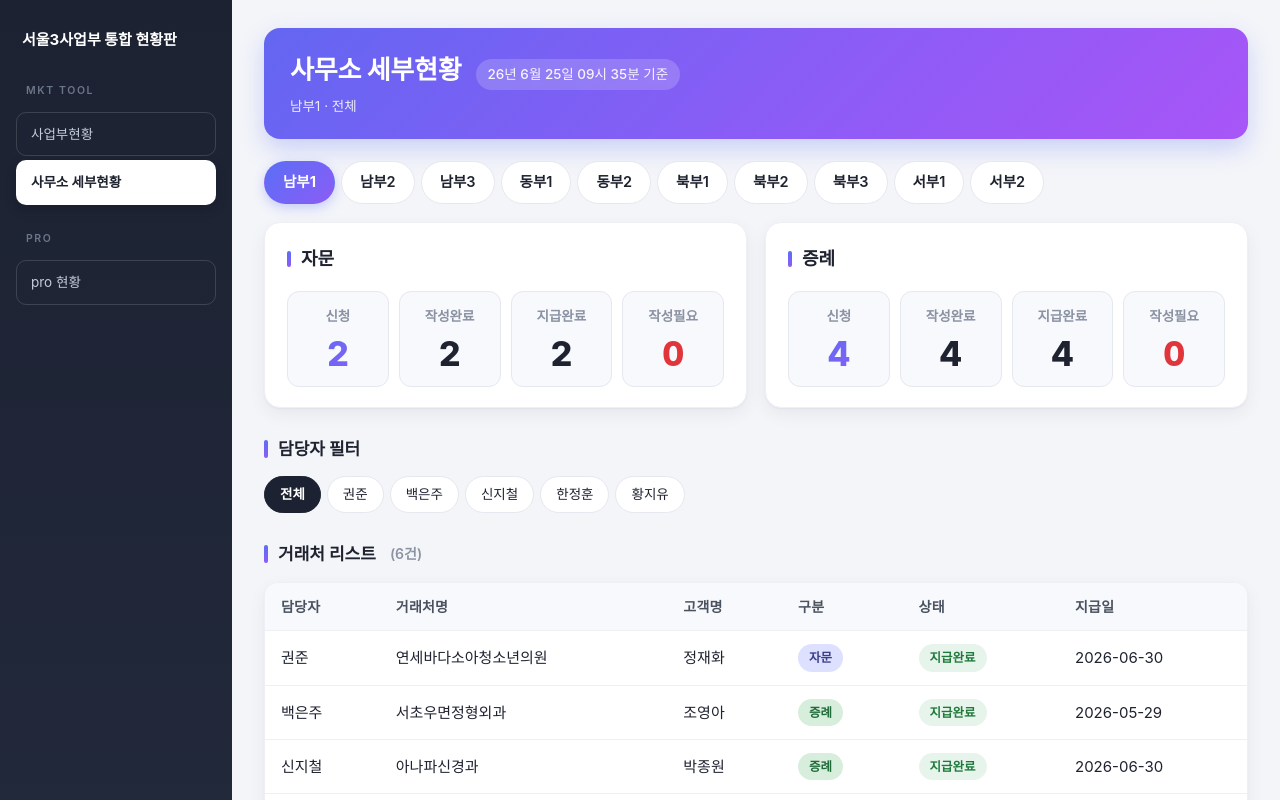
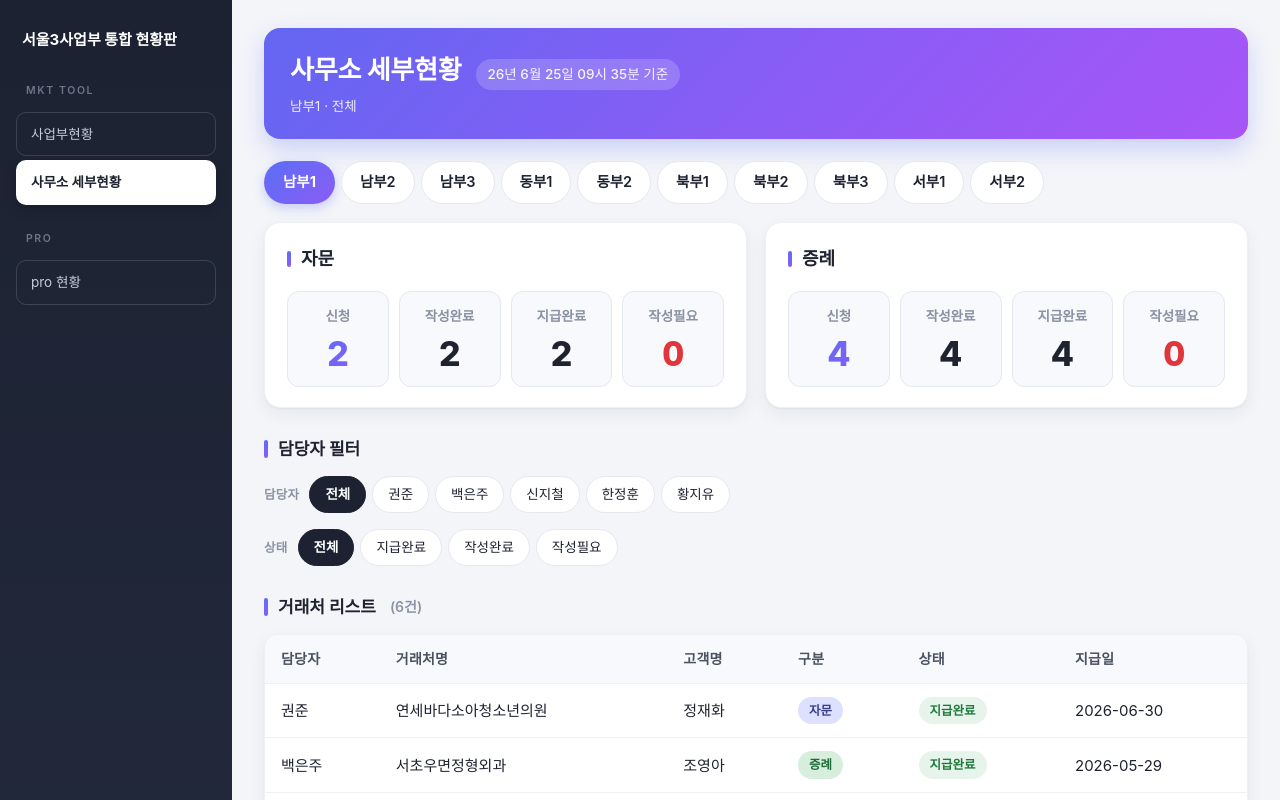
Before and after one commit to dongjindongjin0000-ux/seoul3-dashboard, a plain HTML site: page index.html in a window 1280 px wide. Both pictures are taken after a click on the element "사무소 세부현황". Shown: the top 800 px of the page. Drawn offline with Linux system fonts and the light colour scheme.

Commit message:
Add files via upload

```diff
--- a/index.html
+++ b/index.html
@@ -129,10 +129,15 @@ tr.zero-row td.danger-cell { color: var(--danger); font-weight: 800; }
 .office-tab:hover { border-color: var(--accent); color: var(--accent); }
 .office-tab.active { background: linear-gradient(135deg, var(--accent), var(--accent-2)); color: #fff; border-color: transparent; font-weight: 700; box-shadow: 0 4px 12px rgba(91, 110, 245, 0.3); }
 
-.manager-filter { display: flex; flex-wrap: wrap; gap: 6px; margin-bottom: 16px; }
+.manager-filter,
+.status-filter { display: flex; flex-wrap: wrap; gap: 6px; margin-bottom: 16px; align-items: center; }
+.filter-label { font-size: 12.5px; color: var(--muted); font-weight: 600; margin-right: 4px; letter-spacing: 0.3px; }
 .chip { padding: 7px 15px; border: 1px solid var(--border); border-radius: 999px; background: #fff; cursor: pointer; font-size: 13.5px; font-weight: 500; transition: all 0.15s; }
 .chip:hover { border-color: var(--accent); }
 .chip.active { background: #1c2231; color: #fff; border-color: #1c2231; font-weight: 600; }
+.chip.status-paid.active    { background: var(--ok);     border-color: var(--ok);     color: #fff; }
+.chip.status-written.active { background: #b08300;       border-color: #b08300;       color: #fff; }
+.chip.status-need.active    { background: var(--danger); border-color: var(--danger); color: #fff; }
 
 .pill { display: inline-block; padding: 4px 11px; border-radius: 999px; font-size: 12.5px; font-weight: 700; }
 .pill-paid { background: #e7f4ec; color: var(--ok); }
@@ -142,7 +147,6 @@ tr.zero-row td.danger-cell { color: var(--danger); font-weight: 800; }
 .pill-jeungrye { background: #d8eedd; color: #1f6b3a; }
 
 .hidden { display: none !important; }
-.spacer { height: 12px; }
 
 @media (max-width: 900px) {
   .layout { grid-template-columns: 1fr; }
@@ -177,10 +181,18 @@ const DATA = {"generatedAt": "26년 6월 25일 09시 35분 기준", "mktTool": {
 const fmt = (n) => Number(n||0).toLocaleString('ko-KR');
 const pct = (r) => (r*100).toFixed(1) + '%';
 
+const STATUS_OPTIONS = ['전체', '지급완료', '작성완료', '작성필요'];
+const STATUS_CHIP_CLASS = {
+  '지급완료': 'status-paid',
+  '작성완료': 'status-written',
+  '작성필요': 'status-need',
+};
+
 const state = {
   activeSection: 'mkt-overview',
   selectedOffice: null,
   selectedManager: '전체',
+  selectedStatus: '전체',
 };
 
 function banner(title, subtitle) {
@@ -258,6 +270,7 @@ function renderMktOverview() {
   </div>`;
 }
 
+// 요약은 사무소+담당자 기준으로만 계산 (상태 필터의 영향 X)
 function calcOfficeSummary(officeName, managerFilter) {
   const info = DATA.mktTool.officeData[officeName];
   if (!info) return {jamun:{신청:0,작성완료:0,지급완료:0,작성필요:0}, jeungrye:{신청:0,작성완료:0,지급완료:0,작성필요:0}};
@@ -280,10 +293,17 @@ function renderMktDetail() {
   const info = DATA.mktTool.officeData[cur];
   const managers = ['전체', ...info.managers];
   if (!managers.includes(state.selectedManager)) state.selectedManager = '전체';
+  if (!STATUS_OPTIONS.includes(state.selectedStatus)) state.selectedStatus = '전체';
 
   const tabs = offices.map(o => `<div class="office-tab ${o===cur?'active':''}" data-office-tab="${o}">${o}</div>`).join('');
   const chips = managers.map(m => `<div class="chip ${m===state.selectedManager?'active':''}" data-manager="${m}">${m}</div>`).join('');
+  const statusChips = STATUS_OPTIONS.map(s => {
+    const variant = STATUS_CHIP_CLASS[s] || '';
+    const active = s === state.selectedStatus ? 'active' : '';
+    return `<div class="chip ${variant} ${active}" data-status="${s}">${s}</div>`;
+  }).join('');
 
+  // 요약: 상태 필터 영향 X
   const sum = calcOfficeSummary(cur, state.selectedManager);
   const subCard = (label, val, variant) => `<div class="sub-card ${variant||''}"><div class="label">${label}</div><div class="value">${fmt(val)}</div></div>`;
   const groupCard = (title, m) => `
@@ -297,8 +317,10 @@ function renderMktDetail() {
       </div>
     </div>`;
 
-  // 거래처 리스트
-  const filtered = info.rows.filter(r => state.selectedManager === '전체' || r.manager === state.selectedManager);
+  // 거래처 리스트: 담당자 + 상태 AND 필터
+  const filtered = info.rows
+    .filter(r => state.selectedManager === '전체' || r.manager === state.selectedManager)
+    .filter(r => state.selectedStatus === '전체' || r.status === state.selectedStatus);
   filtered.sort((a,b) => a.manager.localeCompare(b.manager,'ko') || a.hospital.localeCompare(b.hospital,'ko'));
   const statusPill = (s) => {
     if (s === '지급완료') return '<span class="pill pill-paid">지급완료</span>';
@@ -316,16 +338,21 @@ function renderMktDetail() {
       <td>${r.payDate||'-'}</td>
     </tr>`).join('');
 
+  const subtitleParts = [cur, state.selectedManager];
+  if (state.selectedStatus !== '전체') subtitleParts.push(state.selectedStatus);
+  const subtitle = subtitleParts.join(' · ');
+
   return `
-  ${banner('사무소 세부현황', `${cur} · ${state.selectedManager}`)}
+  ${banner('사무소 세부현황', subtitle)}
   <div class="office-tabs">${tabs}</div>
   <div class="group-grid">
     ${groupCard('자문', sum.jamun)}
     ${groupCard('증례', sum.jeungrye)}
   </div>
   <h3 class="section-title">담당자 필터</h3>
-  <div class="manager-filter">${chips}</div>
-  <h3 class="section-title">거래처 리스트 <span class="section-count">(${filtered.length}건)</span></h3>
+  <div class="manager-filter"><span class="filter-label">담당자</span>${chips}</div>
+  <div class="status-filter"><span class="filter-label">상태</span>${statusChips}</div>
+  <h3 class="section-title">거래처 리스트 <span class="section-count">(${filtered.length}건${state.selectedStatus!=='전체'?` · ${state.selectedStatus} 필터 적용`:''})</span></h3>
   <div class="table-wrap">
     <table>
       <thead>
@@ -338,7 +365,7 @@ function renderMktDetail() {
           <th>지급일</th>
         </tr>
       </thead>
-      <tbody>${rows||'<tr><td colspan="6" style="text-align:center;color:var(--muted);padding:30px">데이터 없음</td></tr>'}</tbody>
+      <tbody>${rows||'<tr><td colspan="6" style="text-align:center;color:var(--muted);padding:30px">조건에 해당하는 데이터가 없습니다</td></tr>'}</tbody>
     </table>
   </div>`;
 }
@@ -429,12 +456,12 @@ function render() {
   else if (state.activeSection === 'mkt-detail') main.innerHTML = renderMktDetail();
   else if (state.activeSection === 'pro-overview') main.innerHTML = renderProOverview();
 
-  // Event bindings
   if (state.activeSection === 'mkt-overview') {
     document.querySelectorAll('tr[data-office]').forEach(tr => {
       tr.addEventListener('click', () => {
         state.selectedOffice = tr.dataset.office;
         state.selectedManager = '전체';
+        state.selectedStatus = '전체';
         state.activeSection = 'mkt-detail';
         render();
         window.scrollTo({top:0, behavior:'smooth'});
@@ -446,12 +473,20 @@ function render() {
       el.addEventListener('click', () => {
         state.selectedOffice = el.dataset.officeTab;
         state.selectedManager = '전체';
+        state.selectedStatus = '전체';  // 사무소 변경 시 상태 필터 리셋
         render();
       });
     });
     document.querySelectorAll('[data-manager]').forEach(el => {
       el.addEventListener('click', () => {
         state.selectedManager = el.dataset.manager;
+        // 담당자 변경 시 상태 필터는 유지
+        render();
+      });
+    });
+    document.querySelectorAll('[data-status]').forEach(el => {
+      el.addEventListener('click', () => {
+        state.selectedStatus = el.dataset.status;
         render();
       });
     });
```
